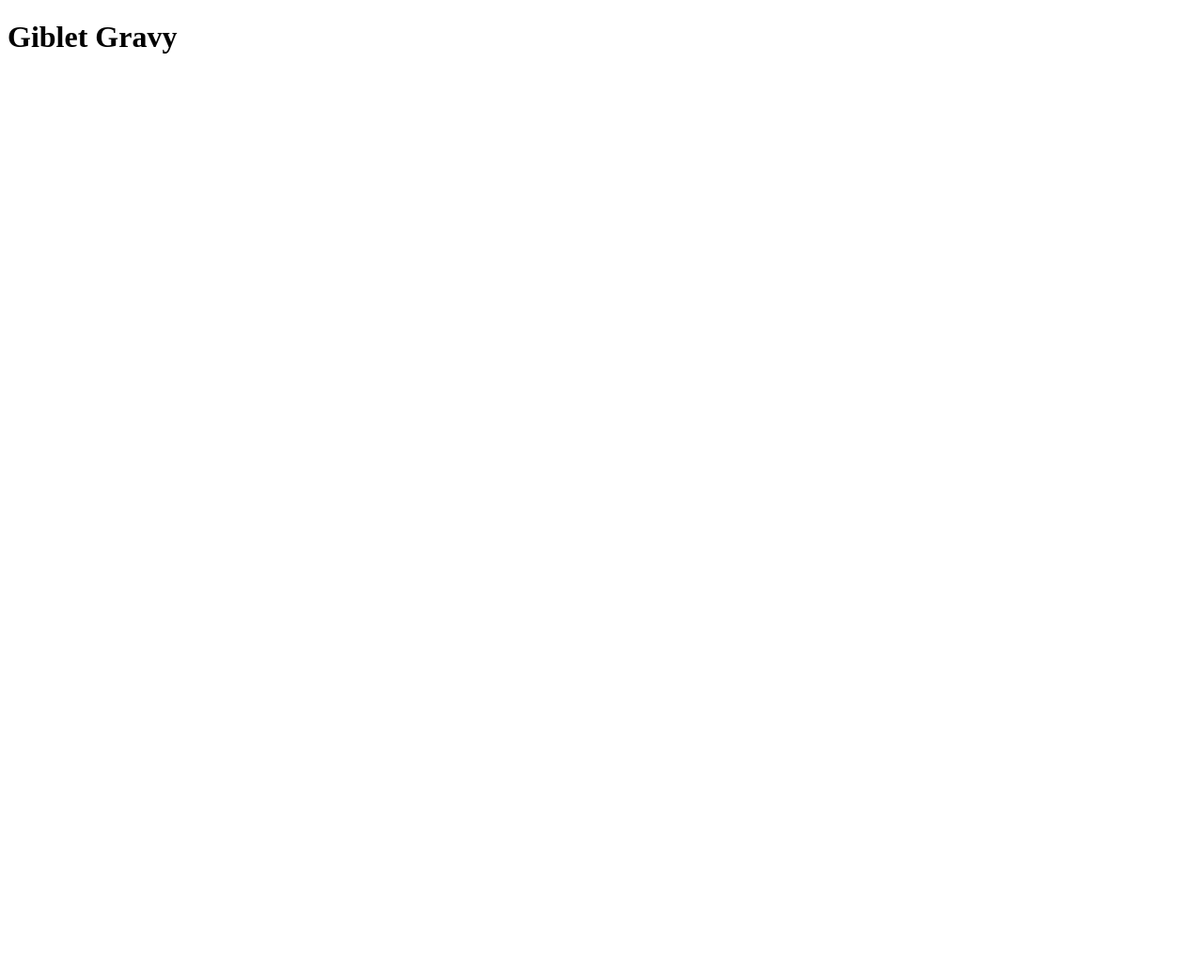
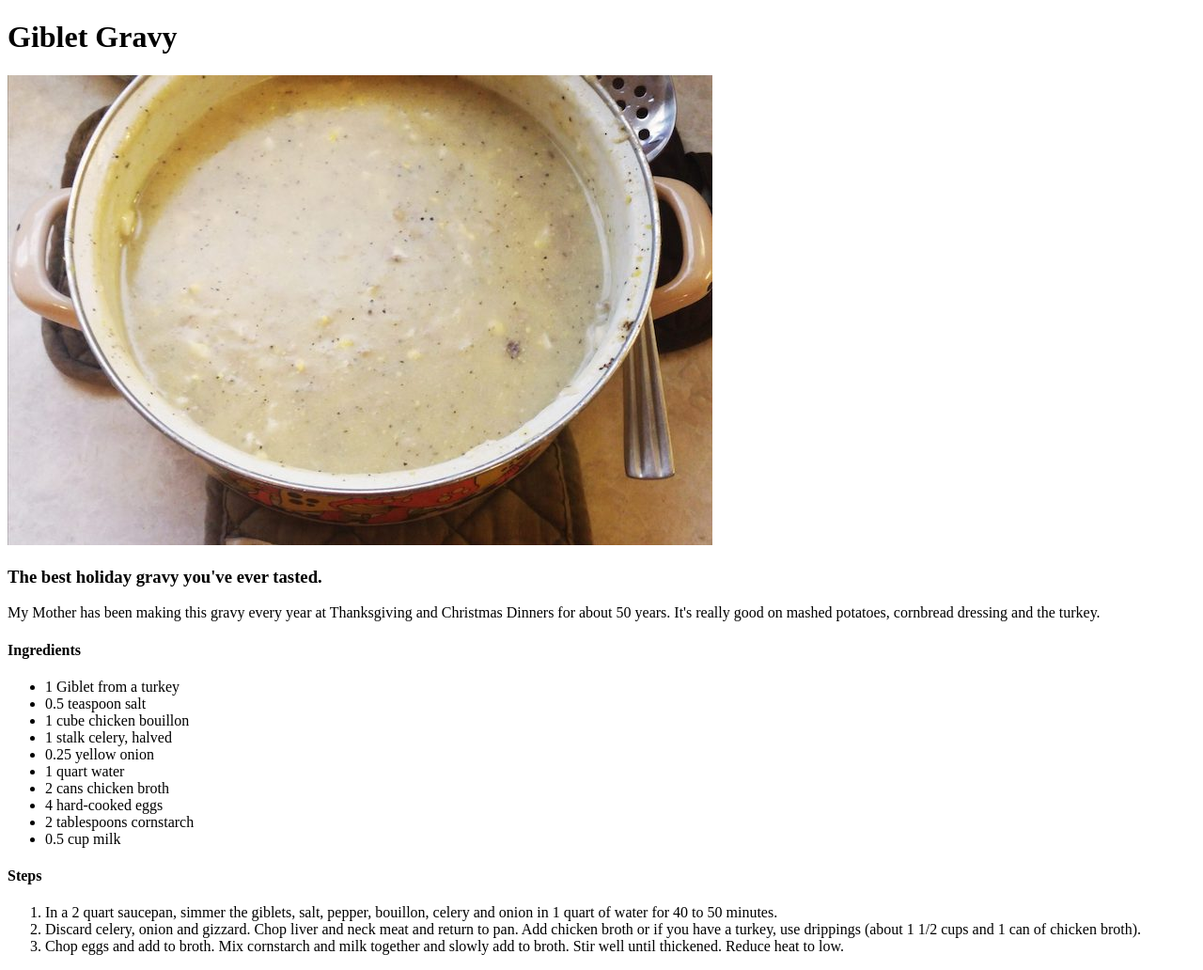
Before and after one commit to btothemoe/odin-recipes, a plain HTML site: page recipes/gibletgravy.html in a window 1280 px wide. Shown: the whole page at 94% size. Before the commit the page ends 800 px from the top, so only its background shows below. Drawn offline with Linux system fonts and the light colour scheme.

Commit message:
Completed the gibletgravy recipe html page

```diff
--- a/recipes/gibletgravy.html
+++ b/recipes/gibletgravy.html
@@ -8,5 +8,41 @@
   </head>
   <body>
     <h1>Giblet Gravy</h1>
+    <img src="images/gravy.jpeg" />
+    <h3>The best holiday gravy you've ever tasted.</h3>
+    <p>
+      My Mother has been making this gravy every year at Thanksgiving and
+      Christmas Dinners for about 50 years. It's really good on mashed potatoes,
+      cornbread dressing and the turkey.
+    </p>
+    <h4>Ingredients</h4>
+    <ul>
+      <li>1 Giblet from a turkey</li>
+      <li>0.5 teaspoon salt</li>
+      <li>1 cube chicken bouillon</li>
+      <li>1 stalk celery, halved</li>
+      <li>0.25 yellow onion</li>
+      <li>1 quart water</li>
+      <li>2 cans chicken broth</li>
+      <li>4 hard-cooked eggs</li>
+      <li>2 tablespoons cornstarch</li>
+      <li>0.5 cup milk</li>
+    </ul>
+    <h4>Steps</h4>
+    <ol>
+      <li>
+        In a 2 quart saucepan, simmer the giblets, salt, pepper, bouillon,
+        celery and onion in 1 quart of water for 40 to 50 minutes.
+      </li>
+      <li>
+        Discard celery, onion and gizzard. Chop liver and neck meat and return
+        to pan. Add chicken broth or if you have a turkey, use drippings (about
+        1 1/2 cups and 1 can of chicken broth).
+      </li>
+      <li>
+        Chop eggs and add to broth. Mix cornstarch and milk together and slowly
+        add to broth. Stir well until thickened. Reduce heat to low.
+      </li>
+    </ol>
   </body>
 </html>
```
Also changed, not shown: recipes/images/Gravy.jpeg (added), 1 other file.
